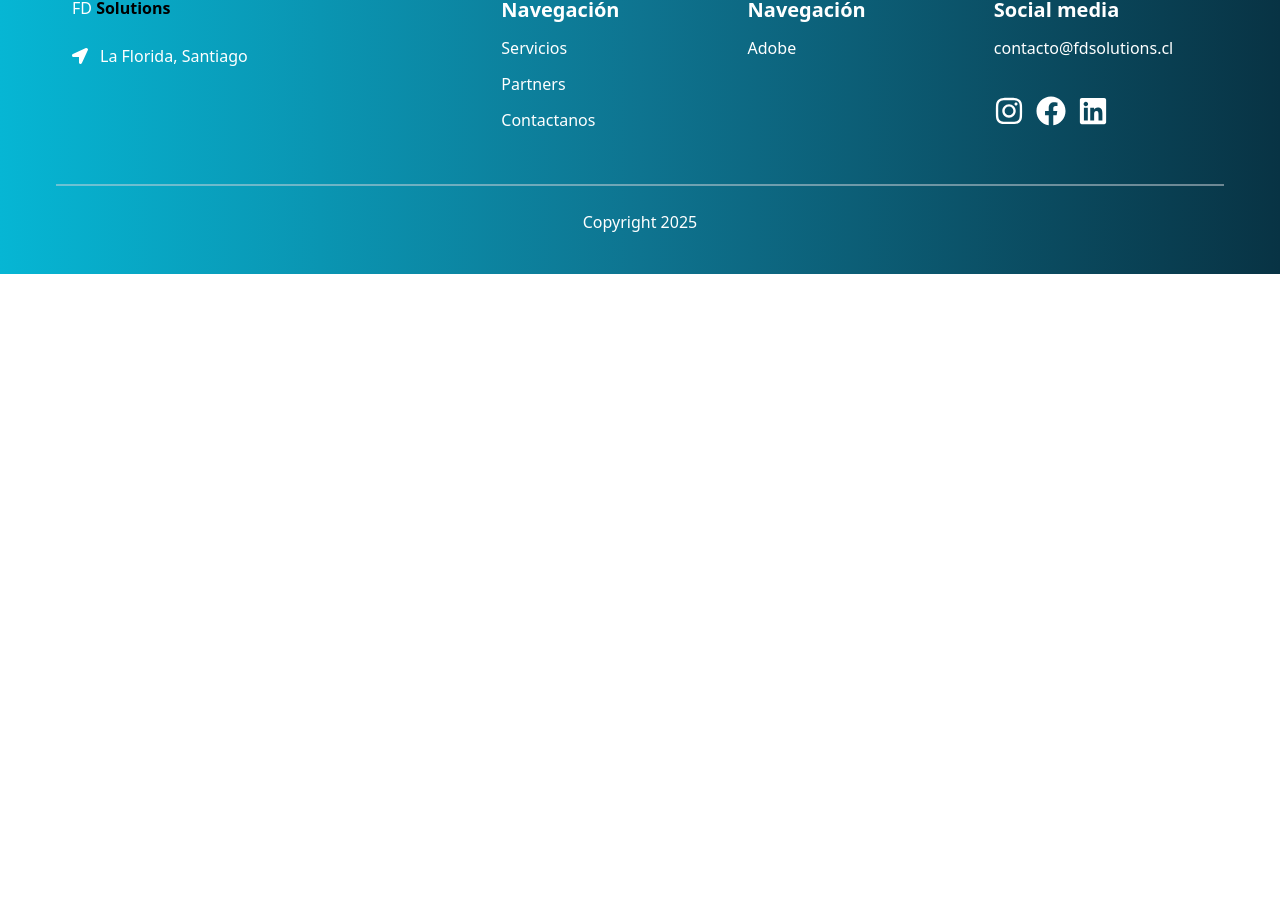
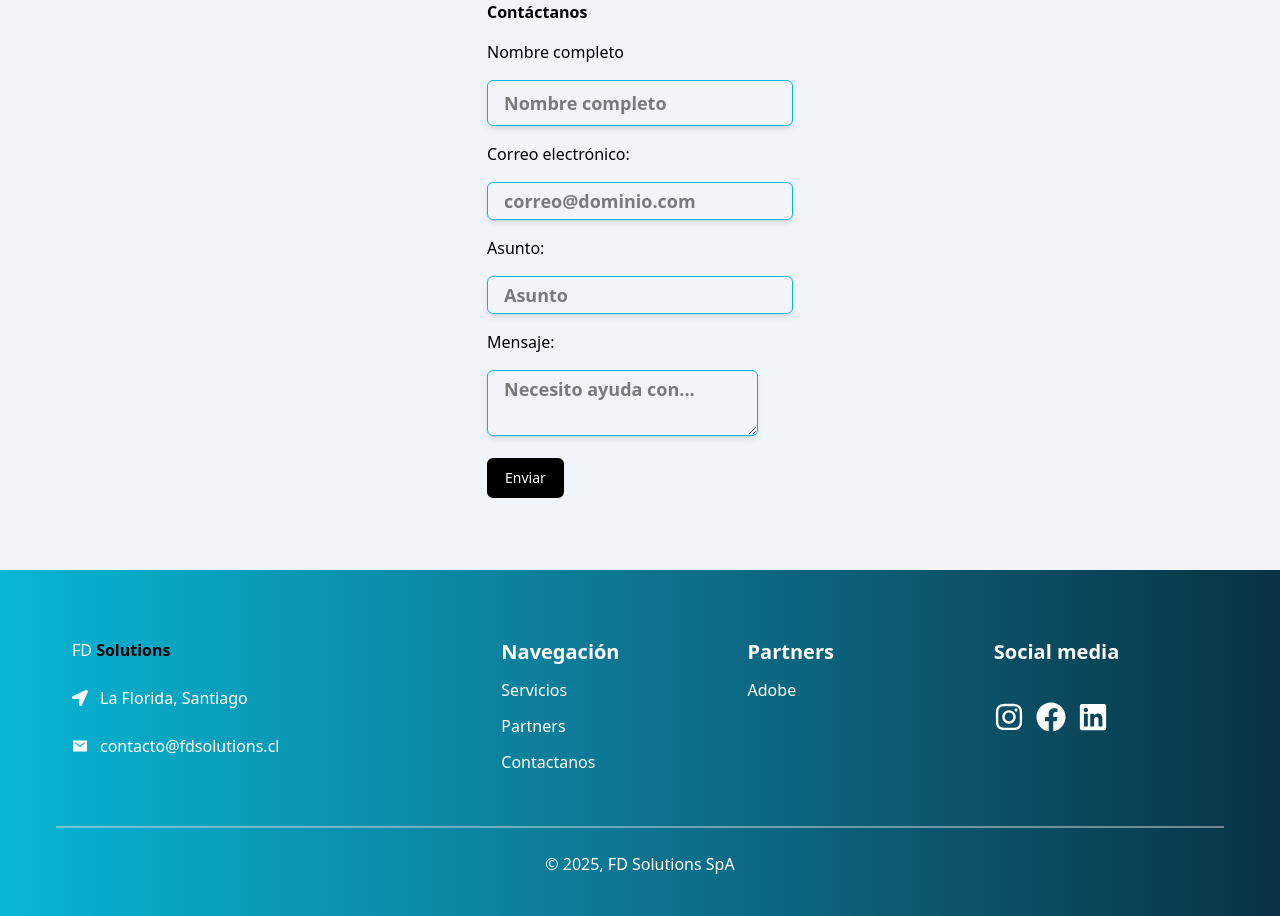
Before and after one commit to cf3l1p3/fd-solutions-web, a React (Vite) app: page / in a window 1280 px wide. Shown: the part 1210-2126 px from the top of the page. Before the commit the page ends 1484 px from the top, so only its background shows below. Built offline with nearby package versions, Linux system fonts and the light colour scheme.

Commit message:
Sección de contacto más mejoras a la navegación

```diff
--- a/src/App.jsx
+++ b/src/App.jsx
@@ -11,6 +11,7 @@ import Blogs from './components/blogs/Blogs';
 import AOS from 'aos';
 import "aos/dist/aos.css"
 import SimpleBannnerAdobe from './components/simple-banner/SimpleBannnerAdobe';
+import ContactUs from './components/contact-us/contactUs';
 
 function App() {
   useEffect(() => {
@@ -35,6 +36,7 @@ function App() {
       {/* <BannerDetails reverse={ true } /> */}
       {/* <SimpleBannner /> */}
       {/* <Blogs /> */}
+      <ContactUs />
       <Footer />
     </div>
   );
--- a/src/components/banner-details/BannerDetails.jsx
+++ b/src/components/banner-details/BannerDetails.jsx
@@ -3,7 +3,7 @@ import Imagen from '../../assets/Licenciamiento.jpg'
 
 const BannerDetails = ({reverse}) => {
   return (
-    <section className='bg-slate-100'>
+    <section id='servicios' className='bg-slate-100'>
       <div className='container mx-auto flex flex-col items-center justify-center py-10 cd:h-[500px]'>
         <div className='grid grid-cols-1 items-center gap-4 md:grid-cols-2'>
           {/* Text Container */}
--- /dev/null
+++ b/src/components/contact-us/ContactUs.jsx
@@ -0,0 +1,137 @@
+import React, {useState} from 'react'
+
+const ContactUs = () => {
+
+  const [formState, setFormState] = useState({
+    nombre: '',
+    correo: '',
+    asunto: '',
+    mensaje: '',
+  });
+
+  const [showSuccess, setShowSuccess] = useState(false);
+  const [errorMsg, setErrorMsg] = useState(null);
+  const [errorCorreo, setErrorCorreo] = useState('');
+
+  const validarCorreo = (correo) => {
+    const regex = /^[^\s@]+@[^\s@]+\.[^\s@]+$/;
+    return regex.test(correo);
+  };
+
+  const handleChange = (e) => {
+    const { name, value } = e.target;
+    setFormState({ ...formState, [name]: value });
+  };
+
+  const handleSubmit = async (e) => {
+    e.preventDefault();
+
+    if (!validarCorreo(formState.correo)){
+      setErrorCorreo('Por favor ingrese un correo válido');
+      return;
+    }else{
+      setErrorCorreo('');
+    }
+
+    if (formState.nombre.trim().length < 2) {
+      setErrorMsg('El nombre debe tener al menos 2 caracteres.');
+      return;
+    }
+
+    if (formState.mensaje.trim().length < 10) {
+      setErrorMsg('El mensaje debe tener al menos 10 caracteres.');
+      return;
+    }
+
+    try {
+      const response = await fetch('https://formspree.io/f/xeozrrqy', {
+        method: 'POST',
+        headers: { 'Content-Type': 'application/json' },
+        body: JSON.stringify(formState),
+      });
+
+      if (response.ok) {
+        setShowSuccess(true);
+        setFormState({ nombre: '', correo: '', asunto: '', mensaje: '' });
+        setErrorMsg(null);
+      } else {
+        const data = await response.json();
+        setErrorMsg(data?.error || 'Error al enviar el mensaje.');
+      }
+    } catch (error) {
+      setErrorMsg('No se pudo enviar el mensaje. Intenta más tarde.');
+    }
+  };
+
+
+  return (
+  <>
+    <section id='contactanos' className='bg-slate-100'>
+      <div className='container mx-auto flex flex-col items-center justify-center py-10 cd:h-[500px]'>
+        <div className='grid grid-cols-1 items-center gap-4 md:grid-cols-1'>
+          <div
+            data-aos="fade-up"
+            data-aos-duration="100"
+            data-aos-once="true"
+            className='flex flex-col gap-4 text-left md:items-start md:p-8 md:text-left
+                "md:order-last" : ""'>
+            <h1 className='font-bold'>Contáctanos</h1>
+            <form
+              onSubmit={handleSubmit}
+              className="space-y-4">
+                <p className='flex flex-col items-left'>Nombre completo</p>
+                <input type='text' name="nombre" placeholder='Nombre completo' required value={formState.nombre}
+                onChange={handleChange} className='items-center px-4 py-2 border
+                border-cyan-500 rounded-md shadow-md focus:outline-none focus:ring-4 focus:ring-blue-300 text-lg font-bold '/>
+
+                <p className='flex flex-col items-left'>Correo electrónico:</p>
+                <input type='text' name ="correo" placeholder='correo@dominio.com' required value={formState.correo}
+                onChange={handleChange} className={`px-4 py-1 border ${errorCorreo ? 'border-red-500' : 'border-cyan-500'}
+                rounded-md shadow-md focus:outline-none focus:ring-4 focus:ring-blue-300 text-lg font-bold `}/>
+
+                <p className='flex flex-col items-left'>Asunto:</p>
+                <input type='text' name ="asunto" placeholder='Asunto' required value={formState.asunto}
+                onChange={handleChange} className='px-4 py-1 border
+                border-cyan-500 rounded-md shadow-md focus:outline-none focus:ring-4 focus:ring-blue-300 text-lg font-bold '/>
+
+                <p className='flex flex-col items-left'>Mensaje:</p>
+                <textarea type='textarea' name ="mensaje" placeholder='Necesito ayuda con...' required value={formState.mensaje}
+                onChange={handleChange} className='px-4 py-1 border
+                border-cyan-500 rounded-md shadow-md focus:outline-none focus:ring-4 focus:ring-blue-300 text-lg font-bold '/>
+                {errorCorreo && (
+                  <p className="text-red-600 bg-red-100 p-2 rounded">{errorCorreo}</p>
+                )}
+                {errorMsg && (
+                  <p className="text-red-600 bg-red-100 p-2 rounded">{errorMsg}</p>
+                )}
+                <p>
+                  <button type="submit" className='btn-primary cursor-pointer'> Enviar </button>
+                </p>
+
+            </form>
+          </div>
+        </div>
+      </div>
+    </section>
+
+    {/* Popup de éxito */}
+      {showSuccess && (
+        <div className="fixed inset-0 bg-black bg-opacity-40 flex justify-center items-center z-50">
+          <div className="bg-white rounded-xl p-6 shadow-xl max-w-sm w-full text-center">
+            <h3 className="text-xl font-bold text-cyan-700 mb-2">¡Gracias por tu mensaje!</h3>
+            <p className="mb-4">Te responderemos lo antes posible.</p>
+            <button
+              onClick={() => setShowSuccess(false)}
+              className="px-4 py-2 bg-cyan-600 text-white rounded hover:bg-cyan-700 transition"
+            >
+              Cerrar
+            </button>
+          </div>
+        </div>
+      )}
+  </>
+
+  )
+}
+
+export default ContactUs
--- a/src/components/footer/Footer.jsx
+++ b/src/components/footer/Footer.jsx
@@ -1,18 +1,19 @@
 import React from 'react'
-import { FaFacebook, FaInstagram, FaLinkedin, FaLocationArrow, FaMobileAlt } from 'react-icons/fa'
+import { FaFacebook, FaInstagram, FaLinkedin, FaLocationArrow} from 'react-icons/fa'
+import { IoMailSharp } from 'react-icons/io5'
 import FooterLinks from './FooterLinks'
 
 const Footer = () => {
 
   const importantLinks = [
 
-    {name: "Servicios",},
-    {name: "Partners",},
-    {name: "Contactanos",}
+    {name: "Servicios", link:"#servicios", target:"_self",},
+    {name: "Partners", link:"#partners",target:"_self",},
+    {name: "Contactanos", link:"#contactanos",target:"_self",},
   ]
 
     const links = [
-    {name: "Adobe",},
+    {name: "Adobe", link:"https://www.adobe.com/cl/", target:"_blank",},
     // {name: "Servicios",},
     // {name: "Partners",},
     // {name: "Acerca de Nosotros",}
@@ -22,7 +23,7 @@ const Footer = () => {
     <>
       {/* <footer className=' text-white rounded-t-3xl bd-gradient-to-r from-cyan-950 to  */}
       {/* to-cyan-900'></> */}
-      <footer className='bg-navbar text-white rounded-t-3xl '>
+      <footer className='bg-navbar text-white  '>
         <div className='container mx-auto max-w-[1200px] p-4'>
           {/*Footer contain section*/}
           <div className='grid py-5 md:grid-cols-3'>
@@ -34,10 +35,16 @@ const Footer = () => {
               </p> */}
               <br />
               <br />
-              <div className='flex items-center gap-3'>
+               <div className='flex items-center gap-3'>
                 <FaLocationArrow />
                 <p>La Florida, Santiago</p>
               </div>
+              <br />
+              <div className='flex items-center gap-3'>
+                <IoMailSharp/>
+                <a href='mailto:contacto@fdsolutions.cl'>contacto@fdsolutions.cl</a>
+              </div>
+
               {/* <div className='flex items-center gap-3 mt-3'>
                 <FaMobileAlt />
                 <p>+56 9 8533 4038</p>
@@ -54,7 +61,7 @@ const Footer = () => {
               </div>
               <div className='px-4 py-8'>
                 <h1 className='mb-3 text-justify text-xl font-bold sm:text-left sm:text-xl'>
-                  Navegación
+                  Partners
                 </h1>
                 <ul className='flex flex-col gap-3'>
                   <FooterLinks importantLinks={links}/>
@@ -69,7 +76,6 @@ const Footer = () => {
                   <input type='text' placeholder='Ingrese su e-mail' className='rounded-full
                   px-3 py-1 text-black focus:border-white-500 focus:outline-none focus:ring-2
                   focus:ring-sky-500 bg-white'/> */}
-                  <h1>contacto@fdsolutions.cl</h1>
                   <div className='flex gap-3 mt-6 items-center'>
                     <a href='#' className='duration-200 hover:scale-150'><FaInstagram className='text-3xl'/></a>
                     <a href='#' className='duration-200 hover:scale-150'><FaFacebook className='text-3xl'/></a>
@@ -85,7 +91,7 @@ const Footer = () => {
           {/*Footer Copiright section*/}
           <div className='bottom-footer'>
             <p className='border-t-2 border-gray-300/50 py-6 text-center'>
-              Copyright 2025
+              © 2025, FD Solutions SpA
             </p>
           </div>
         </div>
--- a/src/components/footer/FooterLinks.jsx
+++ b/src/components/footer/FooterLinks.jsx
@@ -5,7 +5,7 @@ const FooterLinks = ({importantLinks}) => {
     { importantLinks.map((link) => (
       <li key={link.name} className='cursor-pointer transition-all duration-300
       hover:translate-x-[2px]'>
-        <a href='#'>{link.name}</a>
+        <a href={link.link} target={link.target}>{link.name}</a>
       </li>
     ))}
   </>
--- a/src/components/navbar/Navbar.jsx
+++ b/src/components/navbar/Navbar.jsx
@@ -2,6 +2,7 @@ import React, { useState } from "react";
 import { BiPhoneCall, BiSolidSun } from "react-icons/bi";
 import { HiMenuAlt1, HiMenuAlt3 } from "react-icons/hi"
 import ResponsiveMenu from './ResponsiveMenu';
+import Logo from '../../assets/generales/Logo.svg';
 
 const Navbar =  () => {
 
@@ -17,6 +18,7 @@ const Navbar =  () => {
         <nav className='container mx-auto flex items-center justify-between h-[70px] py-2'>
           {/* Logo Section*/}
           <div className="text-2xl md:text-3xl text-white">
+
             <a href="#">
               {" "} FD
             </a><span className="inline-block font-bold text-primary">&nbsp;Solutions</span>
@@ -42,7 +44,7 @@ const Navbar =  () => {
                 </div> */}
               </li>
               <li className="group relative cursor-pointer">
-                <a href="#" className="flex items-center gap-[2px] h-[72px]">
+                <a href="#servicios" className="flex items-center gap-[2px] h-[72px]">
                   Servicios {" "}
                   {/* <span>
                     <FaCaretDown className="transition-all duration-200 group-hover:rotate-180" />
@@ -61,12 +63,12 @@ const Navbar =  () => {
                   hover:bg-primary/90" />
                 </div> */}
                 <div>
-                  <a href="#" className="flex items-center gap-[2px] h-[72px]">
-                    <p> Partners</p>
+                  <a href="#partners" className="flex items-center gap-[2px] h-[72px]">
+                    <p>Partners</p>
                   </a>
                 </div>
                 <div>
-                  <p>contacto@fdsolutions.cl</p>
+                  <p><a href="#contactanos">Contáctanos</a></p>
                   {/* <p>+56 9 8533 4038</p> */}
                 </div>
                 </div>
--- a/src/components/navbar/ResponsiveMenu.jsx
+++ b/src/components/navbar/ResponsiveMenu.jsx
@@ -12,16 +12,19 @@ export const ResponsiveMenu = ({showMenu}) => {
               <a href='#'>Inicio</a>
             </li>
             <li>
-              <a href='#'>Servicios</a>
+              <a href='#servicios'>Servicios</a>
             </li>
             <li>
-              <a href='#'>Contactanos</a>
+              <a href='#partners'>Partners</a>
+            </li>
+            <li>
+              <a href='#contactanos'>Contactanos</a>
             </li>
           </ul>
         </nav>
       </div>
       <div className='footer'>
-        <h1>2025 All Rights Rserved</h1>
+        <h1>© 2025, FD Solutions SpA</h1>
       </div>
     </div>
   )
--- a/src/components/simple-banner/SimpleBannnerAdobe.jsx
+++ b/src/components/simple-banner/SimpleBannnerAdobe.jsx
@@ -3,7 +3,7 @@ import Imagen from '../../assets/adobe/Channel_Partner_badges_Adobe_Registered_R
 
 const SimpleBannnerAdobe = () => {
   return (
-    <div className='bg-primary'>
+    <div id="partners" className='bg-primary'>
       <div
         data-aos="fade-up"
         className='container mx-auto py-8 md:py-12'>
--- a/src/index.css
+++ b/src/index.css
@@ -15,3 +15,8 @@
     @apply rounded-md border-2 border-white px-4 py-2 text-sm text-white transition-colors duration-300
   }
 }
+
+html {
+  scroll-padding-top: 35px;
+  scroll-behavior: smooth;
+}
```
Also changed, not shown: src/components/hero/Hero.jsx (+5 -3 lines), src/assets/generales/Logo.png (added), src/assets/generales/Logo.svg (added).
